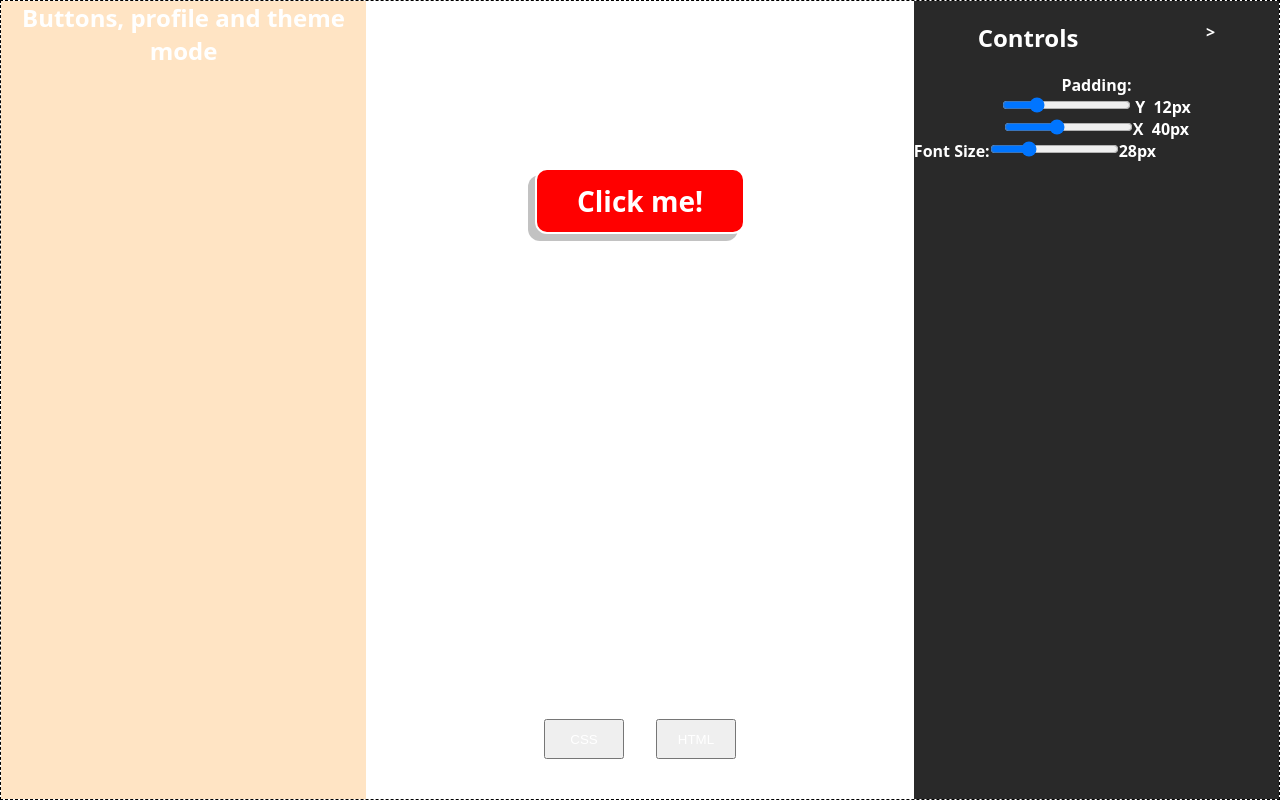
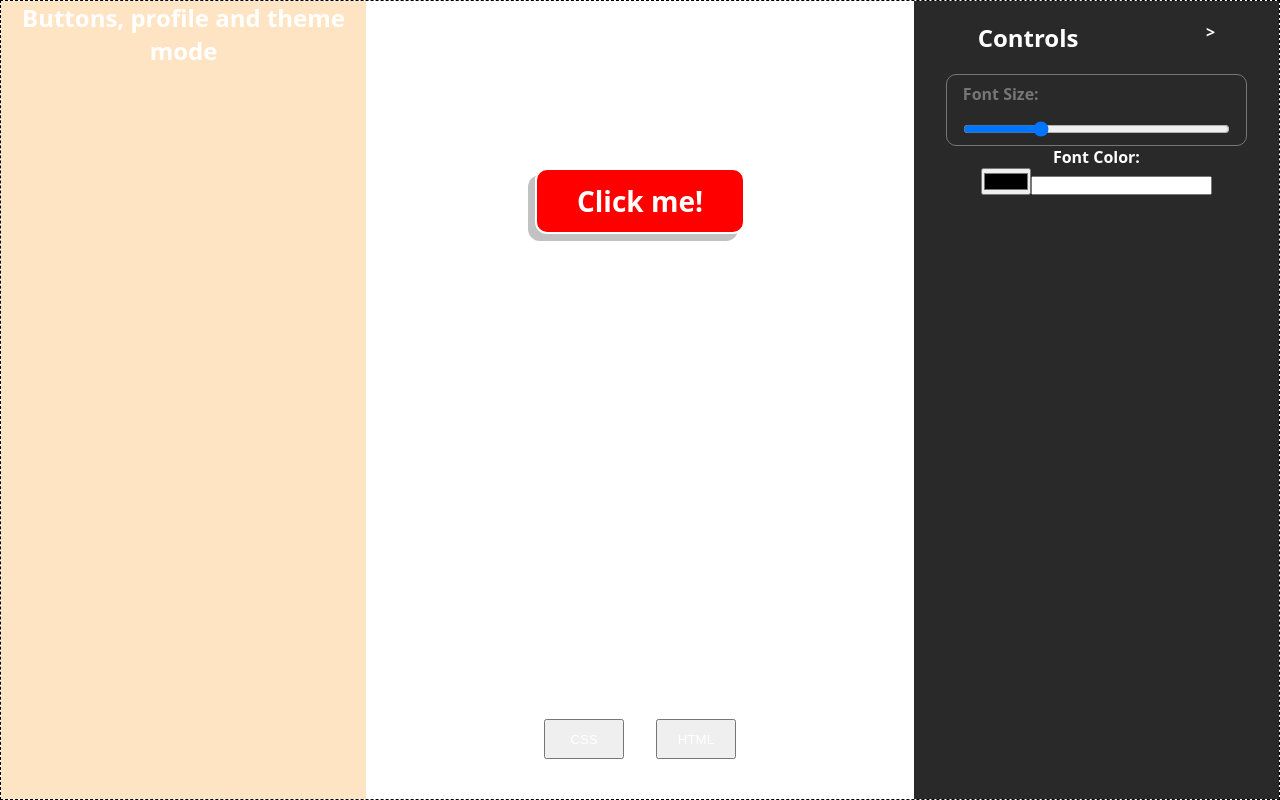
Before and after one commit to J-C-S-V/button-builder, a React (Vite) app: page / in a window 1280 px wide. Built offline with nearby package versions, Linux system fonts and the light colour scheme.

Commit message:
Update font size component style

```diff
--- a/src/components/ChangeFontSize.module.css
+++ b/src/components/ChangeFontSize.module.css
@@ -1,3 +1,18 @@
 .controls__font-size {
   display: flex;
+  flex-direction: column;
+  align-items: flex-start;
+  gap: 1em;
+  border: 1px solid var(--color-text-black-light);
+  border-radius: 10px;
+  margin: 0 2em;
+  padding: 0.5em 1em;
 }
+
+.controls__label {
+  color: var(--color-text-black-light);
+}
+
+.workbench__input--font-size {
+  width: 100%;
+}
--- a/src/components/ChangeFontSize.tsx
+++ b/src/components/ChangeFontSize.tsx
@@ -9,12 +9,11 @@ export const ChangeFontSize = ({
 }) => {
   return (
     <div className={styles["controls__font-size"]}>
-      <label htmlFor="fontSize" className="label">
+      <label htmlFor="fontSize" className={styles["controls__label"]}>
         Font Size:
       </label>
-      <div className="workbench__input-font-size-wrapper">
       <input
-          className="workbench__input-font-size"
+        className={styles["workbench__input--font-size"]}
         type="range"
         id="fontSize"
         min={0}
@@ -23,8 +22,7 @@ export const ChangeFontSize = ({
         value={fontSize}
         onChange={onFontSizeChange}
       />
-        <span className="workbench__input-font-size-span">{fontSize}px</span>
-      </div>
+      {/* <span className="workbench__input-font-size-span">{fontSize}px</span> */}
     </div>
   );
 };
--- a/src/components/Controls/Controls.tsx
+++ b/src/components/Controls/Controls.tsx
@@ -40,16 +40,16 @@ export const Controls = ({
   return (
     <div className={styles["workbench__controls"]}>
       {/* <ChangeInnerText onTextChange={onTextChange} innerText={innerText} />
-      <ChangeFontColor fontColor={fontColor} onFontColorChange={onFontColorChange} />
       <ChangeColor backgroundColor={backgroundColor} onColorChange={onBackgroundColorChange} />
       <ChangeBorderRadius onBorderRadiusChange={onBorderRadiusChange} borderRadius={borderRadius} /> */}
-      <ChangePadding
+      <ChangeFontSize fontSize={fontSize} onFontSizeChange={onFontSizeChange} />
+      <ChangeFontColor fontColor={fontColor} onFontColorChange={onFontColorChange} />
+      {/* <ChangePadding
         paddingY={paddingY}
         paddingX={paddingX}
         onPaddingYChange={onPaddingYChange}
         onPaddingXChange={onPaddingXChange}
-      />
-      <ChangeFontSize fontSize={fontSize} onFontSizeChange={onFontSizeChange} />
+      /> */}
     </div>
   );
 };
--- a/src/index.css
+++ b/src/index.css
@@ -15,6 +15,7 @@ html {
   --color-purple: #a5158c;
   --color-background-cyan-light: #60daff45;
   --color-text-black: #242424;
+  --color-text-black-light: #767676;
   --color-text-white: #fff;
 
   /* BACKGROUND COLOR */
```
Also changed, not shown: src/components/ChangeFontColor.module.css (added). Lines whose indentation alone changed are shown as unchanged.
